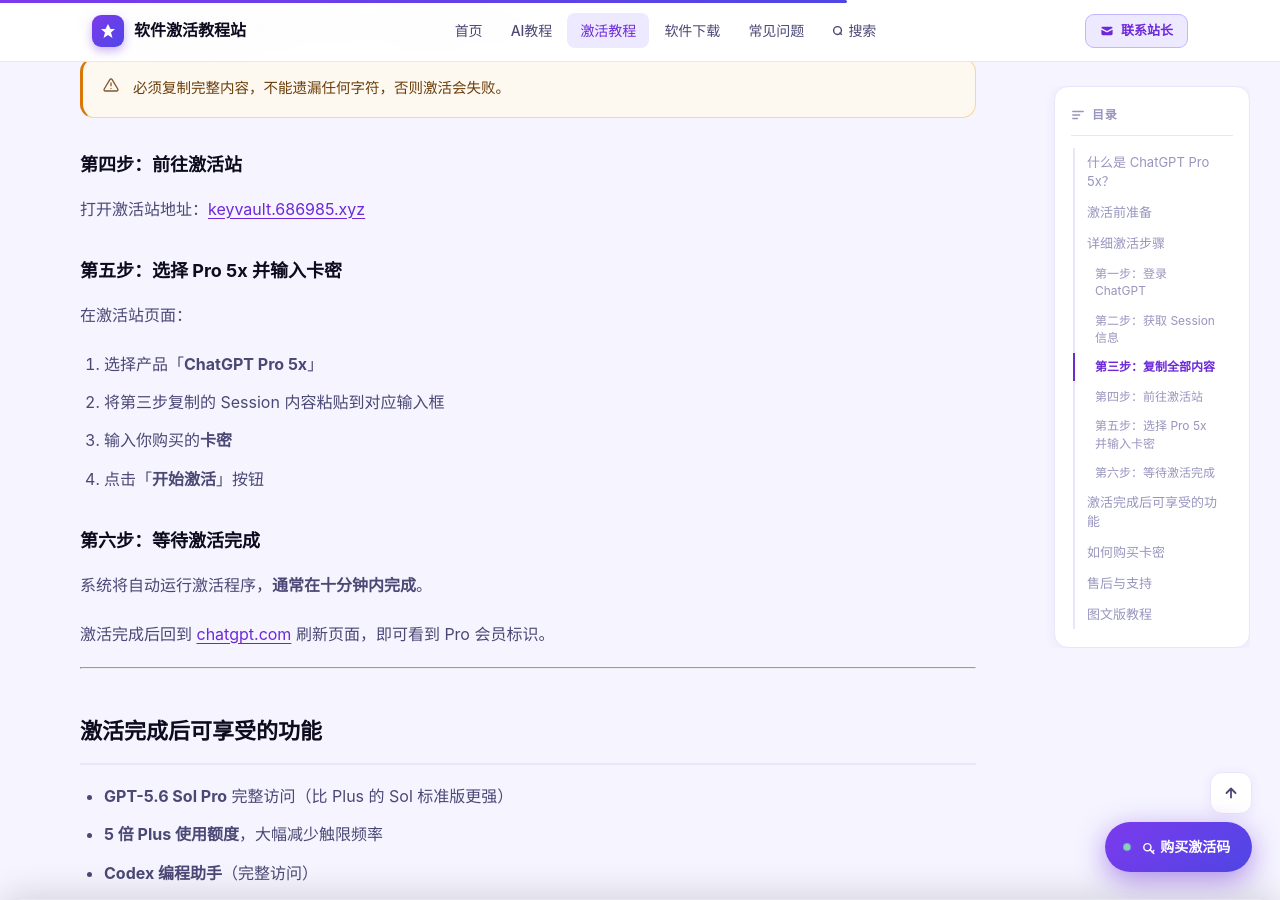
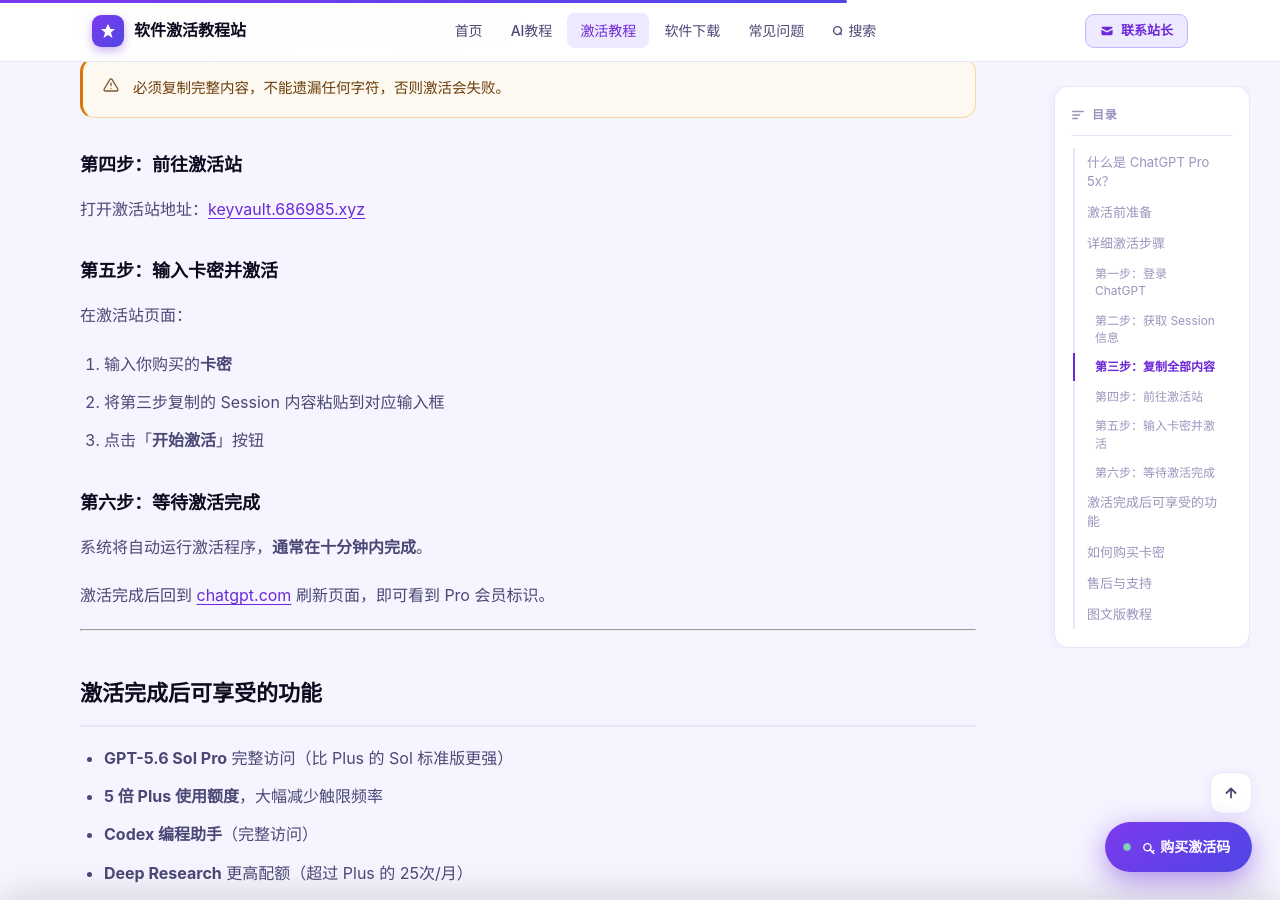
Before and after one commit to leo11hang/Kilian.github.io, a Jekyll site: the page built from _posts/2026-09-02-ChatGPT Pro 5x.md, in a window 1280 px wide and 900 px high, scrolled down 2497 px. Built offline with Jekyll 4.4.1, drawn with Linux system fonts in a browser that asks for light colours; some of the changed text lies outside the part shown.

Commit message:
Update 2026-09-02-ChatGPT Pro 5x.md

```diff
--- a/_posts/2026-09-02-ChatGPT Pro 5x.md
+++ b/_posts/2026-09-02-ChatGPT Pro 5x.md
@@ -62,14 +62,13 @@
 
 打开激活站地址：[keyvault.686985.xyz](https://keyvault.686985.xyz)
 
-### 第五步：选择 Pro 5x 并输入卡密
+### 第五步：输入卡密并激活
 
 在激活站页面：
 
-1. 选择产品「**ChatGPT Pro 5x**」
+1. 输入你购买的**卡密**
 2. 将第三步复制的 Session 内容粘贴到对应输入框
-3. 输入你购买的**卡密**
-4. 点击「**开始激活**」按钮
+3. 点击「**开始激活**」按钮
 
 ### 第六步：等待激活完成
 
```
